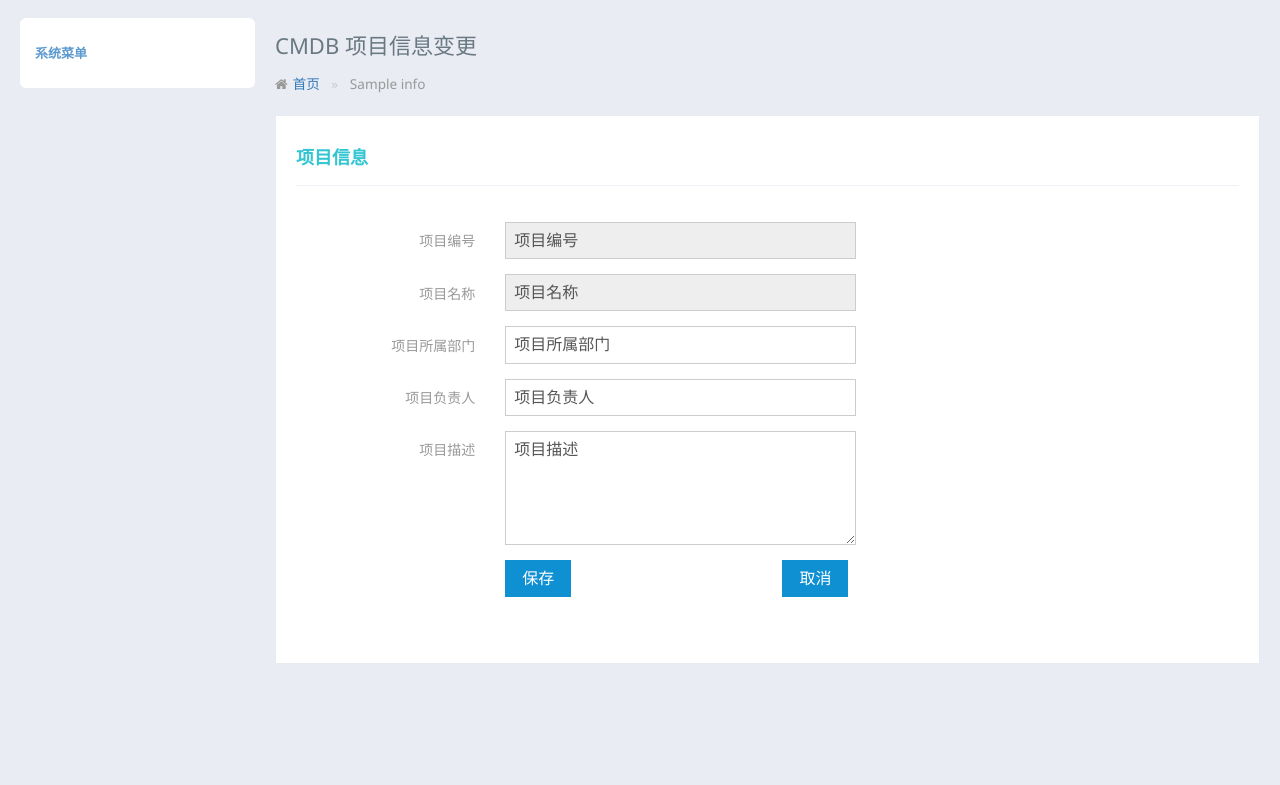
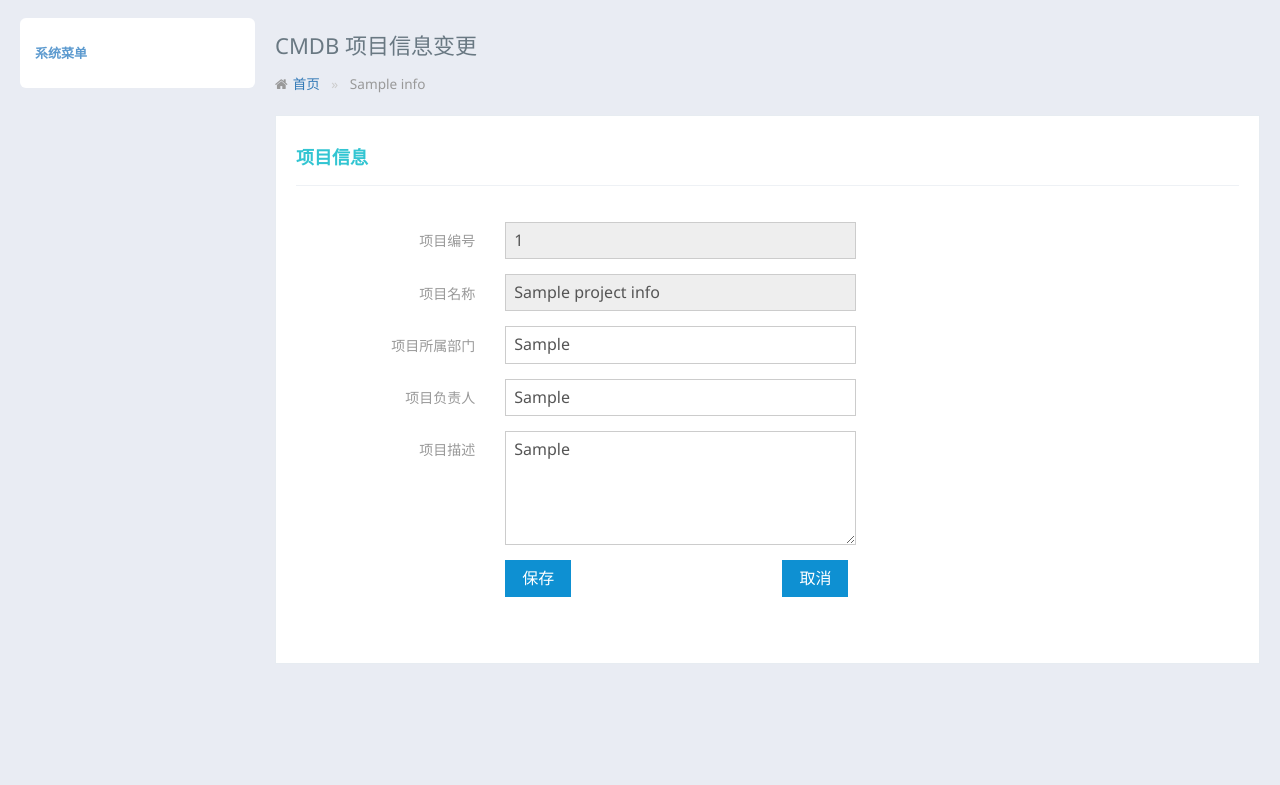
Before and after one commit to heheyue/CMDB, a Python web app: template templates/project_update.html in a window 1280 px wide. Shown: the part 77-862 px from the top of the page. Run offline with Jinja, Linux system fonts and the light colour scheme; the template is opened without the code that fills it: most values are stand-ins (such as "Sample title", 1, 10 or a date in 2020).

Commit message:
完成项目编辑js及项目编辑页面触发提交等

```diff
--- a/assets/js/project.js
+++ b/assets/js/project.js
@@ -1,13 +1,14 @@
 /**
  * Created by root on 18-7-18.
  */
+// 检测全局标记
 window["addcheckbit"]={
     add_ProjectName_checkbit:false,
     add_ProjectFrom_checkbit:false,
     add_ProjectUser_checkbit:false,
     add_ProjectMsg_checkbit:false,
 }
-
+// 项目名唯一性检测
 function CheckProjectName() {
     var add_ProjectName=$("input[name='add_ProjectName']").val();
     // alert(add_ProjectName);
@@ -45,6 +46,7 @@ function CheckProjectName() {
         })
     }
 }
+// 检测项目所属部门不能为空
 function CheckProjectFrom() {
     var add_ProjectFrom=$("input[name='add_ProjectFrom']").val();
     // alert(add_ProjectFrom);
@@ -58,7 +60,7 @@ function CheckProjectFrom() {
         addcheckbit.add_ProjectFrom_checkbit=true;
     }
 }
-
+// 检测项目负责人不能为空
 function CheckProjectUser() {
     var add_ProjectUser=$("input[name='add_ProjectUser']").val();
     // alert(add_ProjectUser);
@@ -72,7 +74,7 @@ function CheckProjectUser() {
         addcheckbit.add_ProjectUser_checkbit=true;
     }
 }
-
+// 检测项目描述不能为空
 function CheckProjectMsg() {
     var add_ProjectMsg=$("textarea[name='add_ProjectMsg']").val();
     // alert(add_ProjectMsg);
@@ -86,7 +88,7 @@ function CheckProjectMsg() {
         addcheckbit.add_ProjectMsg_checkbit=true;
     }
 }
-
+// 项目添加提交
 $(function() {
   $('#doc-prompt-toggle').on('click', function() {
     $('#project_add').modal({
@@ -132,27 +134,80 @@ $(function() {
     });
   });
 });
-
+// 点击编辑跳转到编辑页面
 function GoToProjectUpdate(rag) {
     Tourl='/project/update?ID='+rag;
     setTimeout(function(){window.location.href=Tourl},0);
     // window.location.href(url);
     // alert('aaa')
 }
+// 编辑页面提交
+function SaveUpdate(arg){
+  // alert(arg);
+  var ID=arg;
+  var Update_ProjectFrom=$("input[name='Update_ProjectFrom']").val();
+  var Update_ProjectUser=$("input[name='Update_ProjectUser']").val();
+  var Update_ProjectMsg=$("textarea[name='Update_ProjectMsg']").val();
+  // alert(Update_ProjectFrom);
+  // alert(Update_ProjectUser);
+  // alert(Update_ProjectMsg);
+  if (Update_ProjectFrom.length == 0 ) {
+    // alert('asdasdas');
+    $("input[name='Update_ProjectFrom']").parent().attr("class",'am-u-sm-7 am-form-error');
+  }
+  else{
+    $("input[name='Update_ProjectFrom']").parent().attr("class",'am-u-sm-7');
+  }
+  if (Update_ProjectUser.length == 0 ) {
+    // alert('asdasdas');
+    $("input[name='Update_ProjectUser']").parent().attr("class",'am-u-sm-7 am-form-error');
+  }
+  else{
+    $("input[name='Update_ProjectUser']").parent().attr("class",'am-u-sm-7');
+  }
+  if (Update_ProjectMsg.length == 0 ) {
+    // alert('asdasdas');
+    $("textarea[name='Update_ProjectMsg']").parent().attr("class",'am-u-sm-7 am-form-error');
+  }
+  else{
+    $("textarea[name='Update_ProjectMsg']").parent().attr("class",'am-u-sm-7 ');
+  }
 
+  if ( ID && Update_ProjectFrom && Update_ProjectUser && Update_ProjectMsg) {
+    $.ajax({
+        url:'/project/update',
+        type:'POST',
+        data:{
+            Update_Project_Id:ID,
+            Update_Project_From:Update_ProjectFrom,
+            Update_Project_User:Update_ProjectUser,
+            Updat_Project_Msg:Update_ProjectMsg,
+        },
+        success:function (arg) {
+            var obj = jQuery.parseJSON(arg);
+            if (obj.data.UpCheck == true){
+                // delete addcheckbit
+                $('#Update_Success').modal(open)
+                setTimeout(function(){window.location.href='/project/index'},1000);
+            }
+            else{
+                console.log(obj.data.error_code)
+            }
+        },
+        error:function (arg) {
+             console.log(arg)
+        }
+    })
+  }
+  else{
+    $('#Update_Error').modal(open)
+  }
 
-
-// function standardPost (url,args) {
-//     // alert(url);
-//     // alert(args);
-//     var form = $("<form method='post'></form>");
-//     form.attr({"action": url});
-//     for (arg in args) {
-//         var input = $("<input type='hidden'>");
-//         input.attr({"ID": arg});
-//         input.val(args[arg]);
-//         form.append(input);
-//     }
-//     $("html").append(form);
-//     form.submit();
-// }
+}
+// 编辑页面取消跳转项目首页
+function Return_ProjectIndex(rag) {
+    // Tourl='/project/update?ID='+rag;
+    setTimeout(function(){window.location.href='/project/index'},0);
+    // window.location.href(url);
+    // alert('aaa')
+}
--- a/modules/DbModules/DbProjectAll.py
+++ b/modules/DbModules/DbProjectAll.py
@@ -57,8 +57,8 @@ class PROJECTALL(object):
         return project_list
     #通过ID查询项目
     def SelectById(Id):
-        project_list = ProjectAll.objects.filter(id=Id)
-        print(project_list)
+        project_list = ProjectAll.objects.get(id=Id)
+        # print(project_list)
         return project_list
 
     #通过id或者ProjectID 更新项目
--- a/templates/project_update.html
+++ b/templates/project_update.html
@@ -96,43 +96,44 @@
                                 <div class="am-form-group">
                                     <label for="user-name" class="am-u-sm-3 am-form-label">项目编号</label>
                                     <div class="am-u-sm-7" id="Project_Update" >
-                                        <input type="text" value="项目编号" disabled>
+                                        <input type="text" value="{{ data.ProjectInfo.ProjectID }}" disabled>
                                         <!-- <small>输入你的名字，让我们记住你。</small> -->
                                     </div>
                                 </div>
                                 <div class="am-form-group">
                                     <label for="user-name" class="am-u-sm-3 am-form-label">项目名称</label>
                                     <div class="am-u-sm-7" id="Project_Update" >
-                                        <input type="text" value="项目名称" disabled >
+                                        <input type="text" value="{{ data.ProjectInfo.ProjectName }}" disabled >
                                         <!-- <small>输入你的名字，让我们记住你。</small> -->
                                     </div>
                                 </div>
                                  <div class="am-form-group">
                                     <label for="user-name" class="am-u-sm-3 am-form-label">项目所属部门</label>
-                                    <div class="am-u-sm-7" id="Project_Update" >
-                                        <input type="text" value="项目所属部门">
+                                    <div class="am-u-sm-7 " id="Project_Update" >
+                                        <input type="text" class="am-form-field" value="{{ data.ProjectInfo.ProjectFrom }}" name="Update_ProjectFrom">
+                                        <!-- <span class=""></span> -->
                                         <!-- <small>输入你的名字，让我们记住你。</small> -->
                                     </div>
                                 </div>
                                  <div class="am-form-group">
                                     <label for="user-name" class="am-u-sm-3 am-form-label">项目负责人</label>
                                     <div class="am-u-sm-7" id="Project_Update" >
-                                        <input type="text" value="项目负责人">
+                                        <input type="text" class="am-form-field" value="{{ data.ProjectInfo.ProjectUser }}" name="Update_ProjectUser">
                                         <!-- <small>输入你的名字，让我们记住你。</small> -->
                                     </div>
                                 </div>
                                 <div class="am-form-group">
                                     <label for="user-intro" class="am-u-sm-3 am-form-label">项目描述</label>
                                     <div class="am-u-sm-7" id="Project_Update">
-                                        <textarea class="" rows="5" id="user-intro" >项目描述</textarea>
+                                        <textarea  rows="5" id="user-intro" class="am-form-field" name="Update_ProjectMsg">{{ data.ProjectInfo.ProjectMsg }}</textarea>
                                         <!-- <small>250字以内写出你的一生...</small> -->
                                     </div>
                                 </div>
 
                                 <div class="am-form-group">
                                     <div class="am-u-sm-9 am-u-sm-push-3">
-                                        <button type="button" class="am-btn am-btn-primary">保存</button>
-                                        <button type="button" class="am-btn am-btn-primary" style="margin-left:45%">取消</button>
+                                        <button type="button" class="am-btn am-btn-primary" onclick="SaveUpdate(arg={{ data.ProjectInfo.id}})">保存</button>
+                                        <button type="button" class="am-btn am-btn-primary" style="margin-left:45%" onclick="Return_ProjectIndex()">取消</button>
                                     </div>
                                 </div>
                             </form>
@@ -143,12 +144,12 @@
         </div>
     </div>
 
-    <div class="am-modal am-modal-alert" tabindex="-1" id="add_user_aleat_success">
+    <div class="am-modal am-modal-alert" tabindex="-1" id="Update_Success">
       <div class="am-modal-dialog">
           <div class="am-modal-bd">添加成功</div>
       </div>
     </div>
-    <div class="am-modal am-modal-alert" tabindex="-1" id="add_Project_error">
+    <div class="am-modal am-modal-alert" tabindex="-1" id="Update_Error">
           <div class="am-modal-dialog">
               <div class="am-modal-hd">System Info</div>
               <div class="am-modal-bd">请修改填写错误项</div>
```
